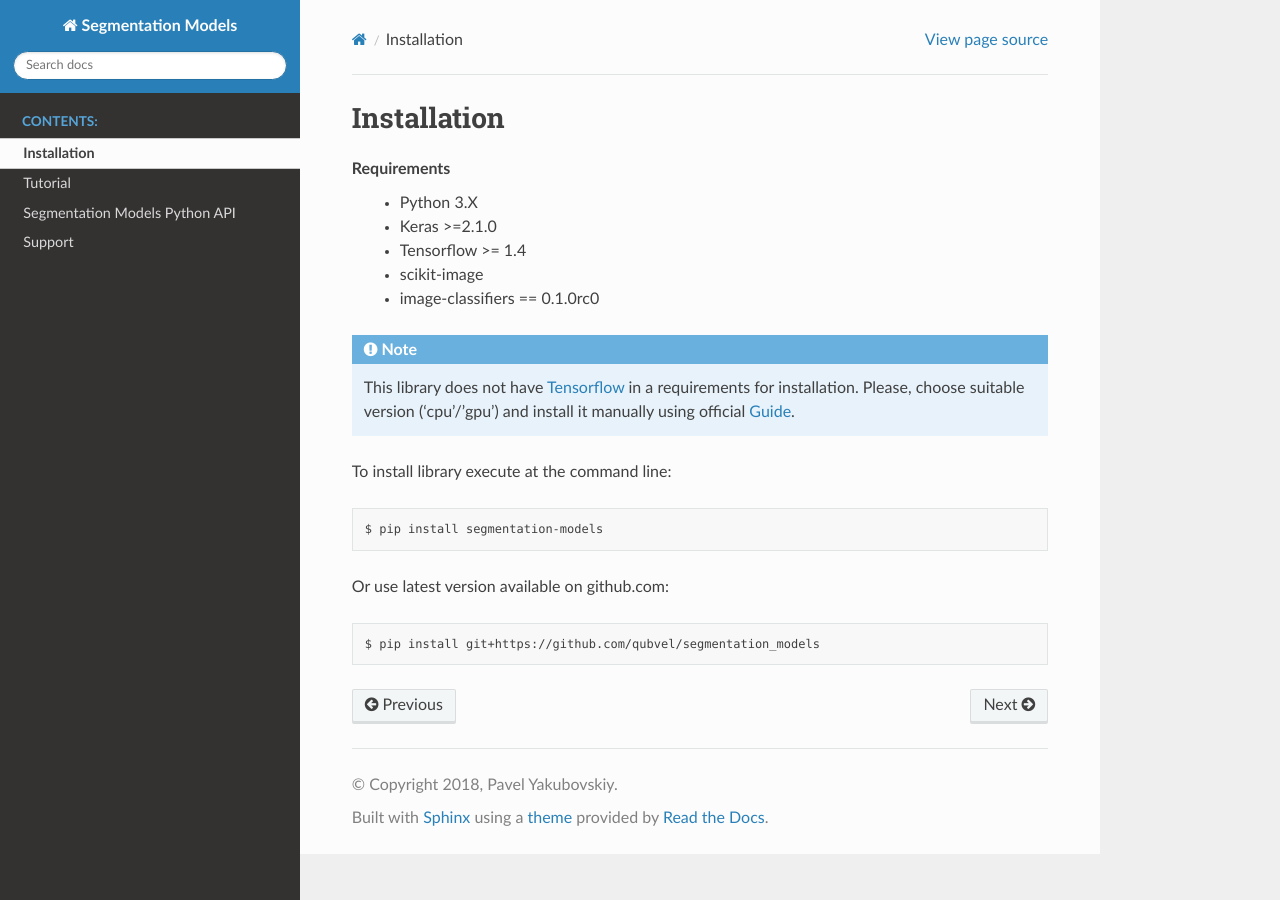
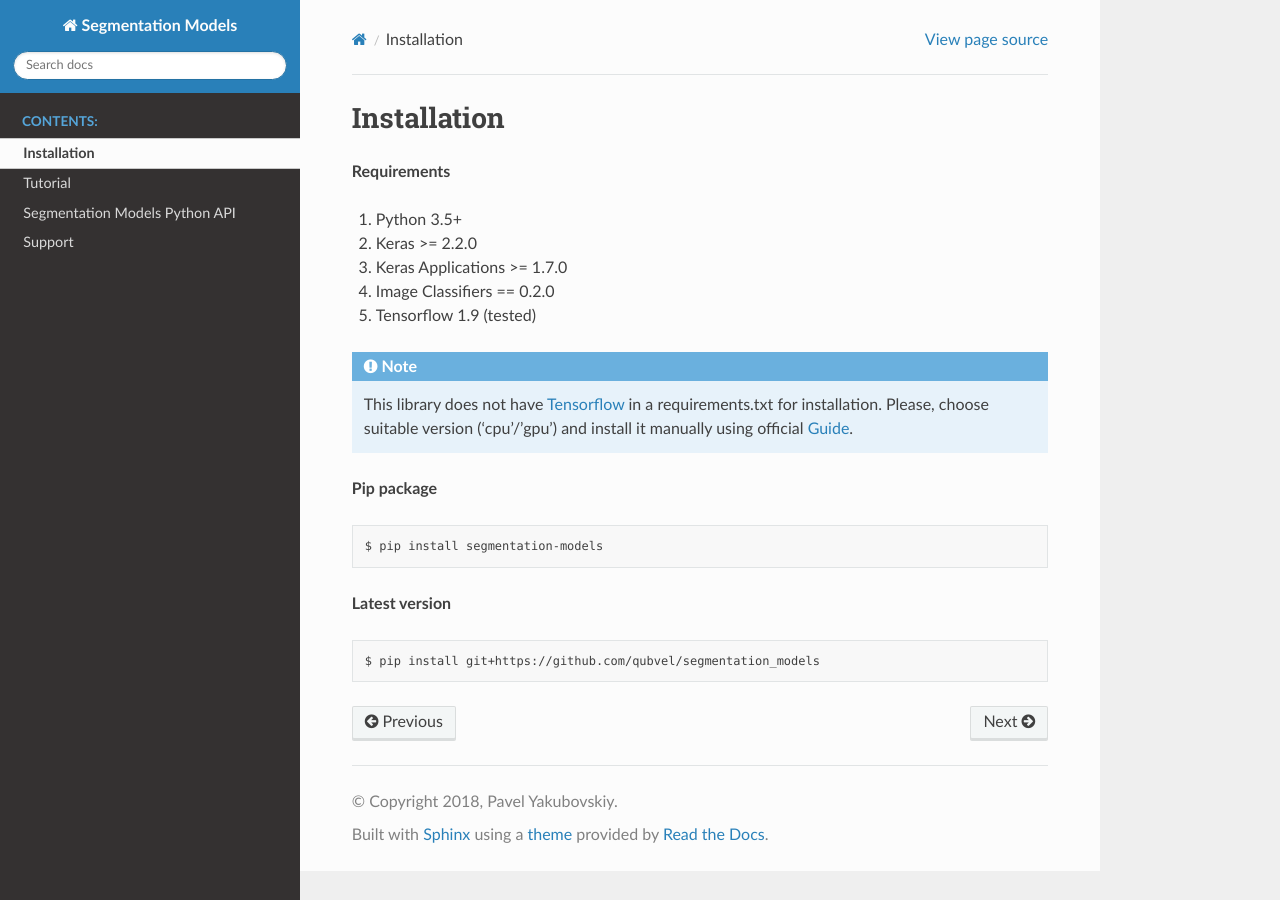
Before and after one commit to qubvel/segmentation_models, a Sphinx documentation site: the page built from docs/install.rst, in a window 1280 px wide. Built offline with Sphinx 7.4.7 and the Read the Docs theme 2.0.0, drawn with Linux system fonts in a browser that asks for light colours.

Commit message:
docs updated

```diff
--- a/docs/install.rst
+++ b/docs/install.rst
@@ -2,28 +2,35 @@ Installation
 ============
 
 **Requirements**
- - Python 3.X
- - Keras >=2.1.0
- - Tensorflow >= 1.4
- - scikit-image
- - image-classifiers == 0.1.0rc0
+
+1) Python 3.5+
+2) Keras >= 2.2.0
+3) Keras Applications >= 1.7.0
+4) Image Classifiers == 0.2.0
+5) Tensorflow 1.9 (tested)
+
 
 .. note::
 
-    This library does not have Tensorflow_ in a requirements
+    This library does not have Tensorflow_ in a requirements.txt
     for installation. Please, choose suitable version ('cpu'/'gpu')
     and install it manually using official Guide_.
+
+
+**Pip package**
+
+.. code:: bash
+
+    $ pip install segmentation-models
+
+**Latest version**
+
+.. code:: bash
+
+    $ pip install git+https://github.com/qubvel/segmentation_models
 
 .. _Guide:
     https://www.tensorflow.org/install/
 
 .. _Tensorflow:
     https://www.tensorflow.org/
-
-To install library execute at the command line::
-
- $ pip install segmentation-models
-
-Or use latest version available on github.com::
-
- $ pip install git+https://github.com/qubvel/segmentation_models
```
Also changed, not shown: docs/tutorial.rst (+112 -73 lines).
